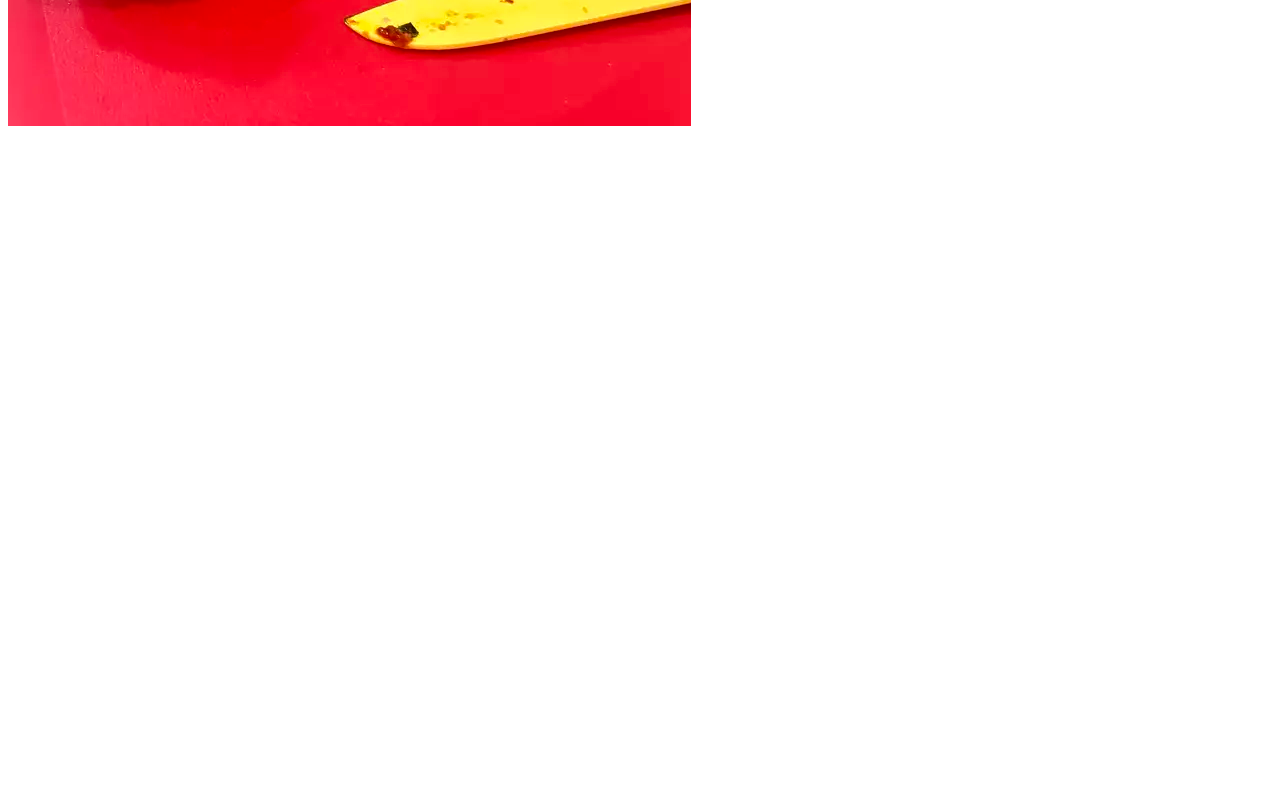
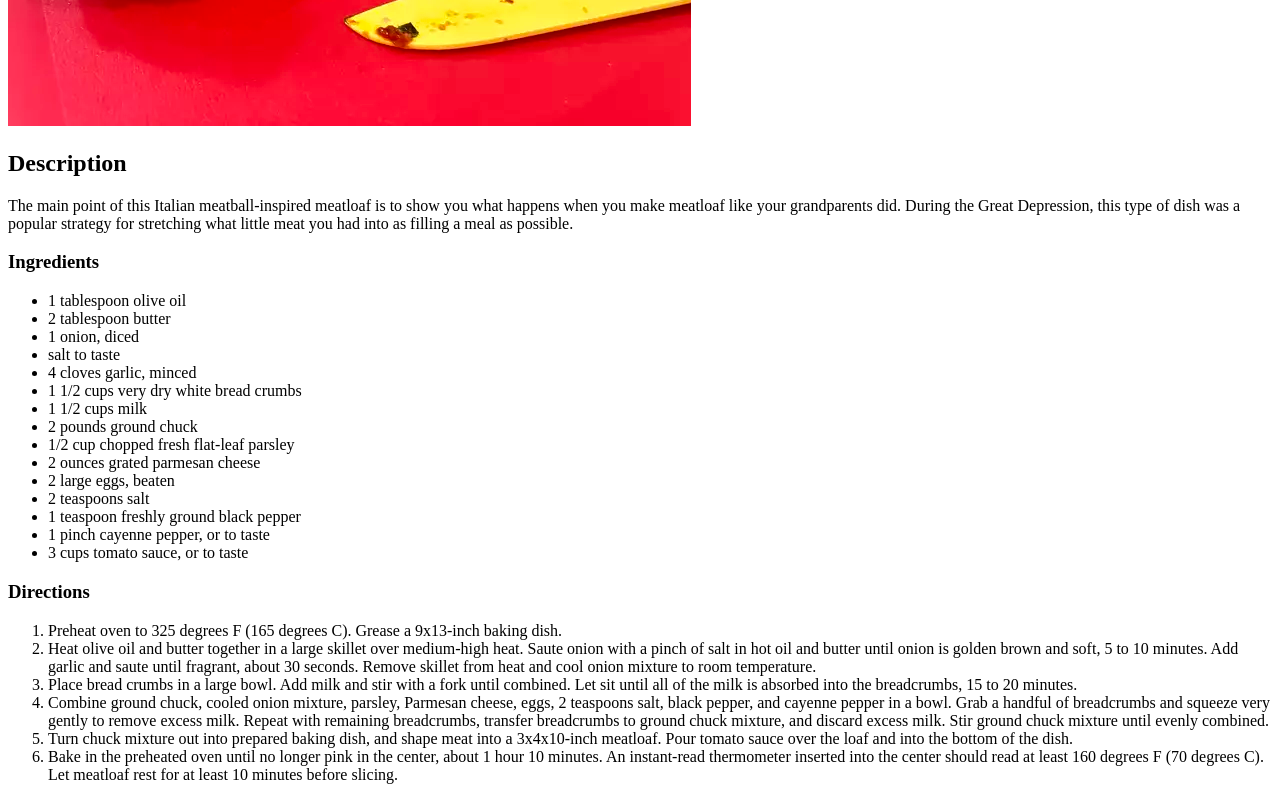
Before and after one commit to GuyJ1/odin-recipes, a plain HTML site: page recipes/meatloaf.html in a window 1280 px wide. Shown: the part 466-1266 px from the top of the page. Before the commit the page ends 800 px from the top, so only its background shows below. Drawn offline with Linux system fonts and the light colour scheme.

Commit message:
Filled out the page for meatloaf recipe by adding a paragraph description, headings for the ingredients and directions, and added an unsorted list and a sorted list for their respective parts. Changed the index to include an unordered list for better visual.

```diff
--- a/recipes/meatloaf.html
+++ b/recipes/meatloaf.html
@@ -10,6 +10,48 @@
 <body>
     <h1>Meatloaf Recipe</h1>
     <img src="meatloaf.webp" alt="meatloaf">
+    <h2>Description</h2>
+    <p>The main point of this Italian meatball-inspired meatloaf is to show you what happens when you make meatloaf like
+        your grandparents did. During the Great Depression, this type of dish was a popular strategy for stretching what
+        little meat you had into as filling a meal as possible.</p>
+    <h3>Ingredients</h3>
+    <ul>
+        <li>1 tablespoon olive oil</li>
+        <li>2 tablespoon butter</li>
+        <li>1 onion, diced</li>
+        <li>salt to taste</li>
+        <li>4 cloves garlic, minced</li>
+        <li>1 1/2 cups very dry white bread crumbs</li>
+        <li>1 1/2 cups milk</li>
+        <li>2 pounds ground chuck</li>
+        <li>1/2 cup chopped fresh flat-leaf parsley</li>
+        <li>2 ounces grated parmesan cheese</li>
+        <li>2 large eggs, beaten</li>
+        <li>2 teaspoons salt</li>
+        <li>1 teaspoon freshly ground black pepper</li>
+        <li>1 pinch cayenne pepper, or to taste</li>
+        <li>3 cups tomato sauce, or to taste</li>
+    </ul>
+
+    <h3>Directions</h3>
+    <ol>
+        <li>Preheat oven to 325 degrees F (165 degrees C). Grease a 9x13-inch baking dish.</li>
+        <li>Heat olive oil and butter together in a large skillet over medium-high heat. Saute onion with a pinch of
+            salt in hot oil and butter until onion is golden brown and soft, 5 to 10 minutes. Add garlic and saute until
+            fragrant, about 30 seconds. Remove skillet from heat and cool onion mixture to room temperature.</li>
+        <li>Place bread crumbs in a large bowl. Add milk and stir with a fork until combined. Let sit until all of the
+            milk is absorbed into the breadcrumbs, 15 to 20 minutes.</li>
+        <li>Combine ground chuck, cooled onion mixture, parsley, Parmesan cheese, eggs, 2 teaspoons salt, black pepper,
+            and cayenne pepper in a bowl. Grab a handful of breadcrumbs and squeeze very gently to remove excess milk.
+            Repeat with remaining breadcrumbs, transfer breadcrumbs to ground chuck mixture, and discard excess milk.
+            Stir ground chuck mixture until evenly combined.
+        </li>
+        <li>Turn chuck mixture out into prepared baking dish, and shape meat into a 3x4x10-inch meatloaf. Pour tomato
+            sauce over the loaf and into the bottom of the dish.</li>
+        <li>Bake in the preheated oven until no longer pink in the center, about 1 hour 10 minutes. An instant-read
+            thermometer inserted into the center should read at least 160 degrees F (70 degrees C). Let meatloaf rest
+            for at least 10 minutes before slicing.</li>
+    </ol>
 </body>
 
 </html>
```
Also changed, not shown: index.html (+4 -2 lines).
